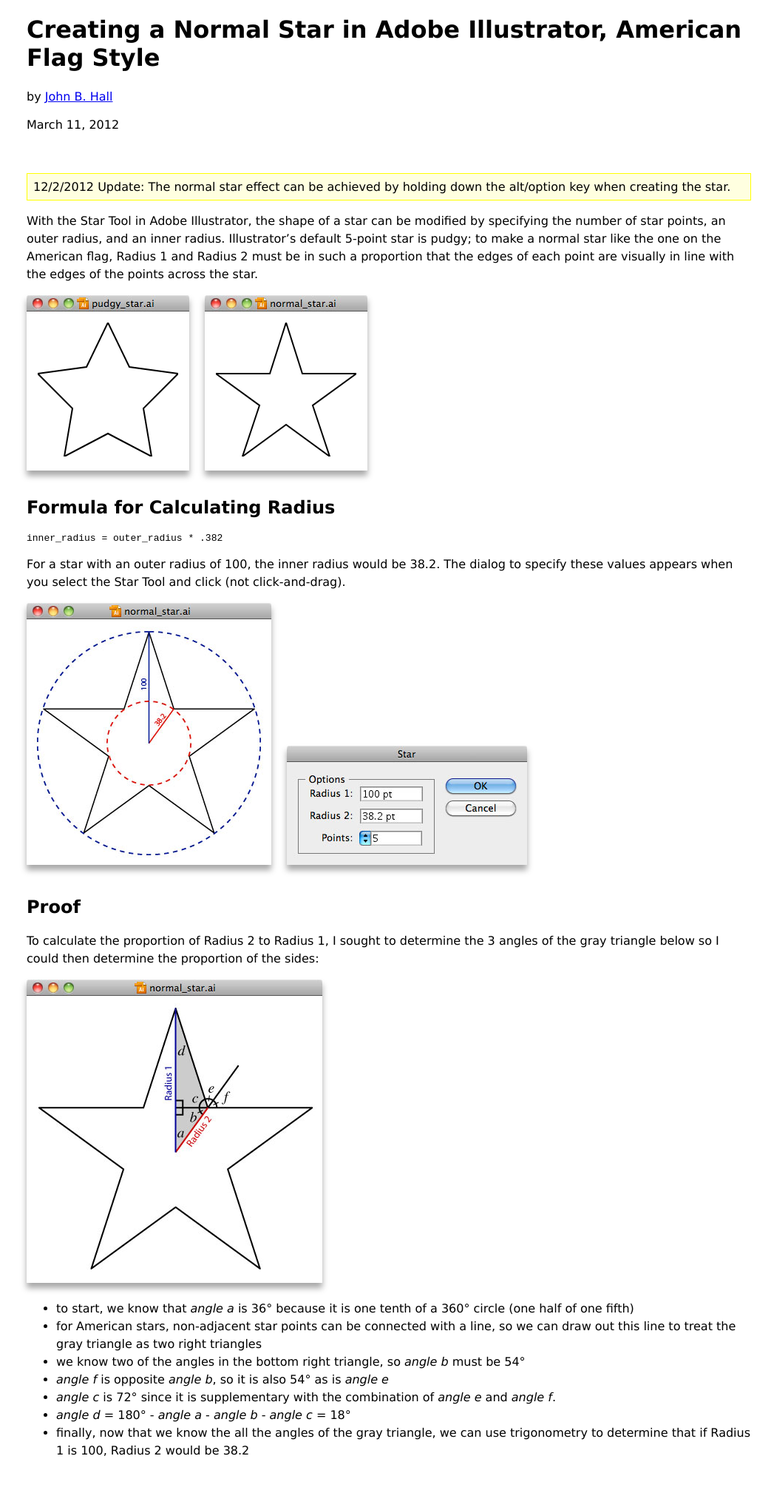
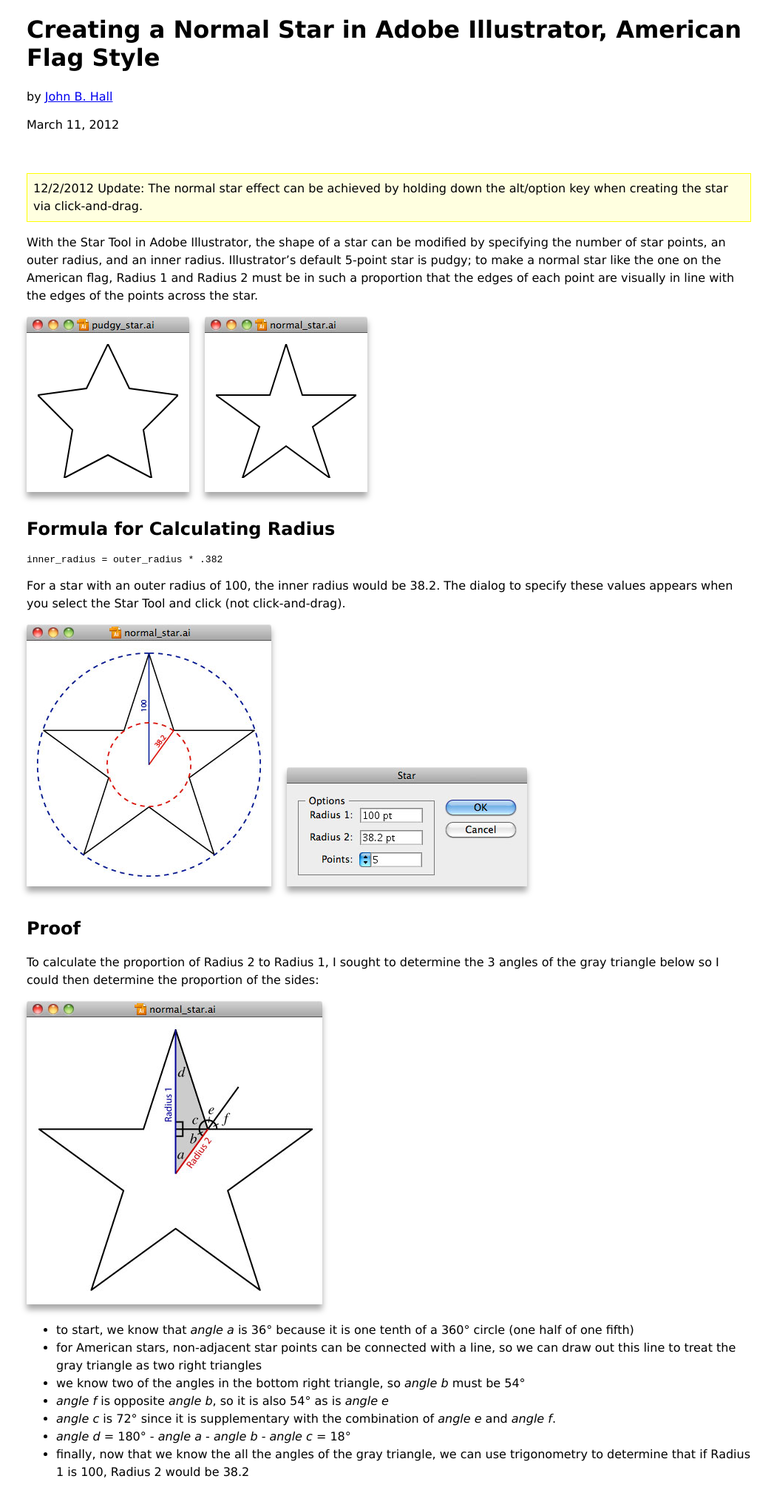
Before and after one commit to johnbhall/johnbhall.github.com, a Jekyll site: the page built from _posts/2012-03-11-normal-illustrator-star-american-flag.md, in a window 1280 px wide. Shown: the whole page at 74% size, without its empty margins (114-1161 px from the left). Built offline with Jekyll 4.4.1, drawn with Linux system fonts in a browser that asks for light colours; before the commit the page ends 1989 px from its top, so only the background shows below that.

Commit message:
use <ins> element for star update

```diff
--- a/_posts/2012-03-11-normal-illustrator-star-american-flag.md
+++ b/_posts/2012-03-11-normal-illustrator-star-american-flag.md
@@ -11,9 +11,9 @@
   {{ page.date | date: "%B %-d, %Y") }}
 </time><br />
 
-<div class="post-update">
-  12/2/2012 Update: The normal star effect can be achieved by holding down the alt/option key when creating the star.
-</div>
+<ins class="post-update" datetime="2012-12-02">
+  12/2/2012 Update: The normal star effect can be achieved by holding down the alt/option key when creating the star via click-and-drag.
+</ins>
 
 With the Star Tool in Adobe Illustrator, the shape of a star can be modified by specifying the number of star points, an outer radius, and an inner radius. Illustrator's default 5-point star is pudgy; to make a normal star like the one on the American flag, Radius 1 and Radius 2 must be in such a proportion that the edges of each point are visually in line with the edges of the points across the star.
 
--- a/stylesheets/style.css
+++ b/stylesheets/style.css
@@ -21,10 +21,14 @@
 }
 
 /* Illustrator Star */
+ins {
+  text-decoration: none;
+}
 .post-update {
   border: 1px solid yellow;
   background: lightyellow;
   padding: 0.5em;
+  display: block;
 }
 .osx-window {
      -moz-box-shadow: 0 7px 8px #a8a8a8;
```
